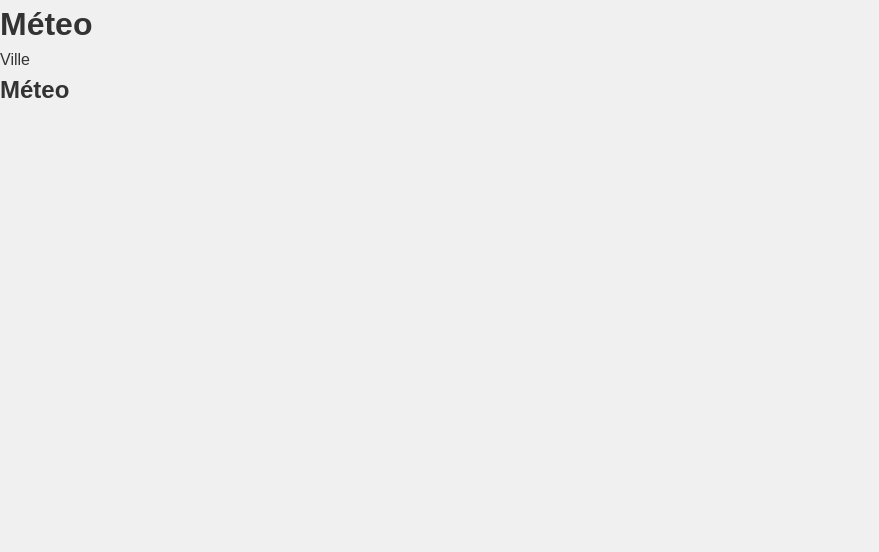
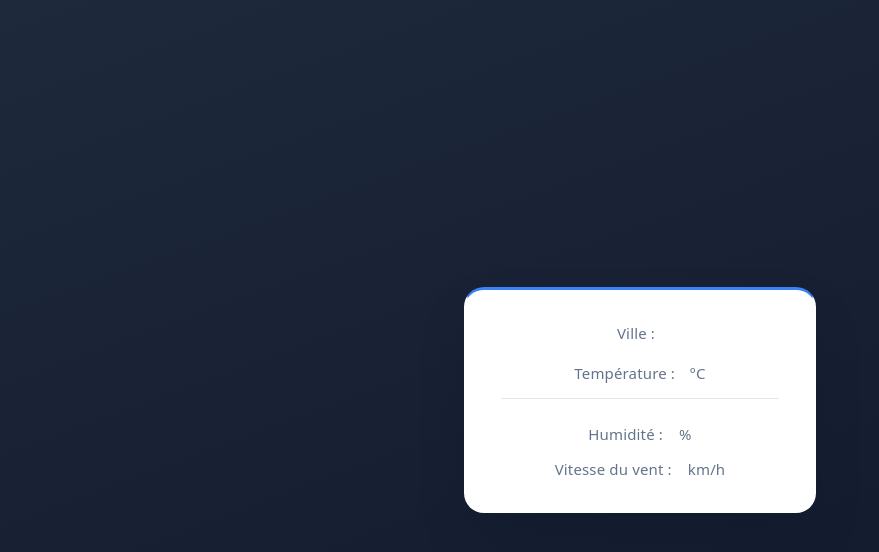
Before and after one commit to Slim-coder20/Meteo, a plain HTML site: page index.html in a window 1280 px wide. Shown: the whole page, without its empty margins (0-879 px from the left). Drawn offline with Linux system fonts and the light colour scheme.

Commit message:
feat: systeme de récupération de metéo
- lecture du ficher conf.json via la méthode fetch

 - Intégration API OpenWeatherMap

- Rafraichissement horaire automatique via la methode setInterval

 - Test avec d'autre ville : ok

```diff
--- a/index.html
+++ b/index.html
@@ -7,15 +7,14 @@
   <title>Document</title>
 </head>
 <body>
-  <h1>Méteo</h1>
-
   <div class="container">
     <div class="meteo">
-      <p>Ville</p>
-
-
-      <h2>Méteo</h2>
+      <p>Ville : <span id="ville"></span></p>
+      <p>Température : <span id="temperature"></span>°C</p>
+      <p>Humidité : <span id="humidite"></span>%</p>
+      <p>Vitesse du vent : <span id="vitesse-vent"></span> km/h</p>
     </div>
-  </div>
+</div>
+  <script src="meteo.js"></script>
 </body>
 </html>
--- a/meteo.js
+++ b/meteo.js
@@ -1,17 +1,45 @@
-// Inportation du fichier config.json //
-const config = require('./conf.json');
+async function actualiserMeteo() {
+  try {
+    // Je commmence par récupérer le fichier conf.json via la méthode fetch //
+    const responseConfig = await fetch("./conf.json");
 
-// Récupération de la ville dans le fichier conf.json et je stock la valeur dans la variable config //
-const city = config.city;
+    // Je stocke la response dans la variable config en format json //
+    const config = await responseConfig.json();
 
-// Récupération de l'unité de mesure dans le fichier conf.json //
-const units = config.units;
+    //J'introduit mes variables json dans l'url de api openweathermap //
+    const url = `https://api.openweathermap.org/data/2.5/weather?q=${config.city}&appid=${config.apiKey}&units=${config.units}&lang=${config.lang}`;
 
-// Récupération de la langue dans le fichier conf.json //
-const lang = config.lang;
+    // Envoie de la requete API et attend la reponse //
+    const responseAPI = await fetch(url);
 
-// Récuopération de l'api key dans le fichier conf.json //
-const apiKey = config.apiKey;
+    // Je convertis les données reçus de l'API en un objet data  //
+    const data = await responseAPI.json();
 
-// URL de l'API OPENWEATHERMAP //
-const url = "https://api.openweathermap.org/data/2.5/weather?lat={lat}&lon={lon}&appid={API key}"
+    // Inject des données dans mon HTML //
+    // Récupération des éléments HTML via la méthode getElementById  par l' iD et j'y insère le nom de la ville //
+    const ville = (document.getElementById("ville").textContent = data.name);
+
+    // Je recupère la temperature et je l'arrondis via la méthode Math.round meilleur experience utilisateur //
+    const temperature = (document.getElementById("temperature").textContent =
+      Math.round(data.main.temp));
+
+    // Même chose pour l'humidité et le vent //
+    const humidite = (document.getElementById("humidite").textContent =
+      data.main.humidity);
+    const vent = (document.getElementById("vitesse-vent").textContent =
+      data.wind.speed);
+
+    // Je concatene avec la methode toLocaleTimeString pour afficher l'heure en français dans dans la console  //
+    console.log(
+      "Données mises à jour à " + new Date().toLocaleTimeString("fr-FR"),
+    );
+  } catch (error) {
+    console.error("Erreur lors de la récupération des données", error);
+  }
+}
+
+// J'invoque ma focntion au chargement de la page //
+actualiserMeteo();
+
+// J'utilise la méthode setInterval pour la mise a jour avec un réglage a 1H //
+setInterval(actualiserMeteo, 3600000);
--- a/style.css
+++ b/style.css
@@ -1,14 +1,86 @@
-*{
-  margin:0;
-  padding:0;
+:root {
+  --bg-top: #1e293b;
+  --bg-bottom: #0f172a;
+  --card: #ffffff;
+  --text-muted: #64748b;
+  --text-strong: #0f172a;
+  --accent: #3b82f6;
+  --shadow: 0 25px 50px -12px rgba(15, 23, 42, 0.45);
+  --radius: 20px;
+}
+
+* {
+  margin: 0;
+  padding: 0;
   box-sizing: border-box;
 }
 
-body{
-  font-family: Arial, Helvetica, sans-serif;
-  background-color: #f0f0f0;
-  color: #333;
+body {
+  font-family: system-ui, -apple-system, "Segoe UI", Roboto, Helvetica, Arial,
+    sans-serif;
+  min-height: 100vh;
   line-height: 1.5;
   font-size: 16px;
   font-weight: 400;
+  color: var(--text-strong);
+  background: linear-gradient(160deg, var(--bg-top) 0%, var(--bg-bottom) 100%);
+  background-attachment: fixed;
 }
+
+.container {
+  display: flex;
+  justify-content: center;
+  align-items: center;
+  min-height: 100vh;
+  width: 100%;
+  padding: 1.5rem;
+}
+
+.meteo {
+  display: flex;
+  flex-direction: column;
+  align-items: stretch;
+  gap: 0.75rem;
+  width: 100%;
+  max-width: 22rem;
+  background: var(--card);
+  padding: 2rem 2.25rem;
+  border-radius: var(--radius);
+  box-shadow: var(--shadow);
+  border: 1px solid rgba(255, 255, 255, 0.08);
+  border-top: 3px solid var(--accent);
+}
+
+.meteo > p {
+  display: flex;
+  flex-wrap: wrap;
+  align-items: baseline;
+  justify-content: center;
+  gap: 0.35rem 0.5rem;
+  font-size: 0.9375rem;
+  color: var(--text-muted);
+  letter-spacing: 0.01em;
+}
+
+.meteo > p span {
+  font-weight: 600;
+  color: var(--text-strong);
+  font-size: 1.0625rem;
+}
+
+
+.meteo > p:has(#temperature) {
+  margin: 0.35rem 0 0.75rem;
+  padding-bottom: 0.85rem;
+  border-bottom: 1px solid #e2e8f0;
+  gap: 0.45rem;
+}
+
+#temperature {
+  font-size: 2.5rem;
+  font-weight: 700;
+  line-height: 1.1;
+  letter-spacing: -0.03em;
+  color: var(--text-strong);
+  font-variant-numeric: tabular-nums;
+}
```
Also changed, not shown: 1 other file.
